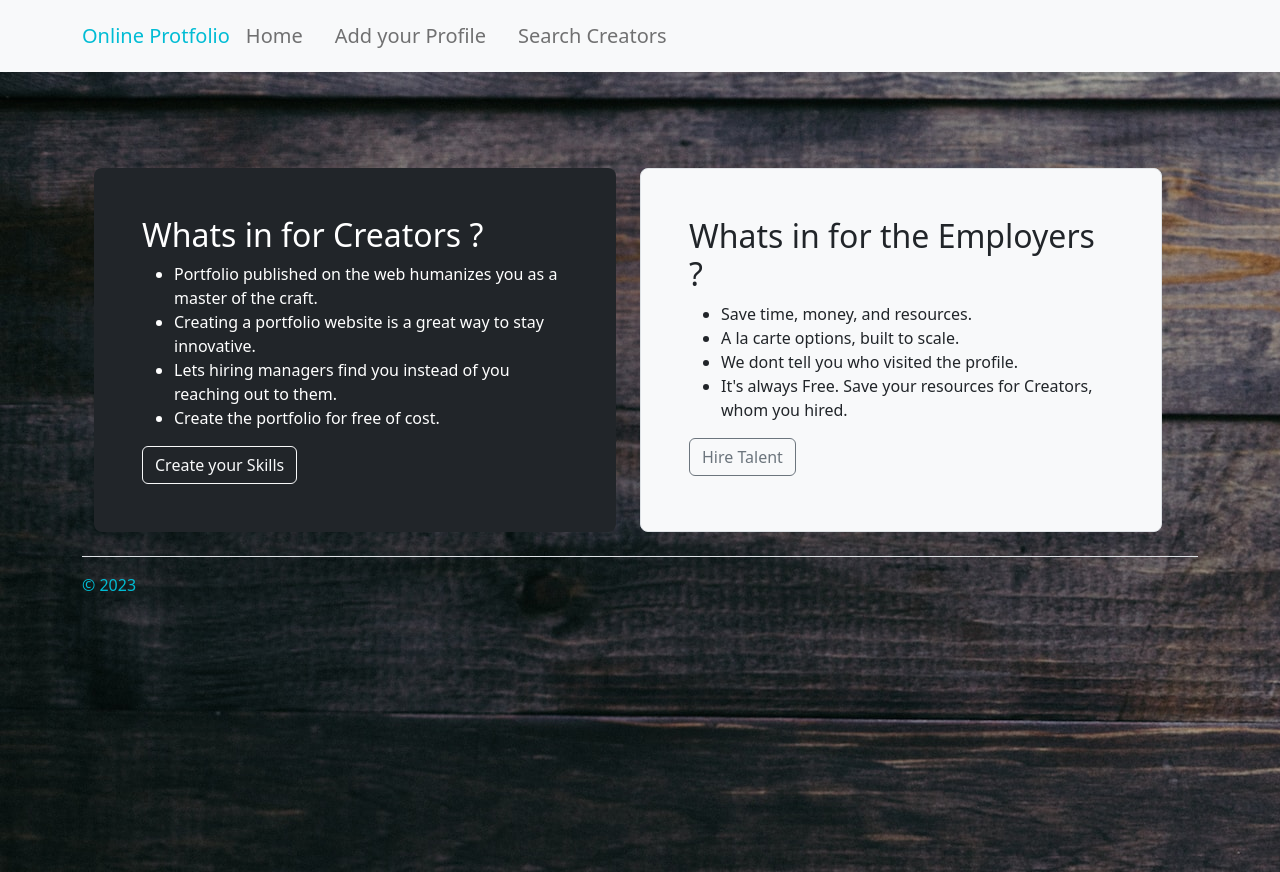
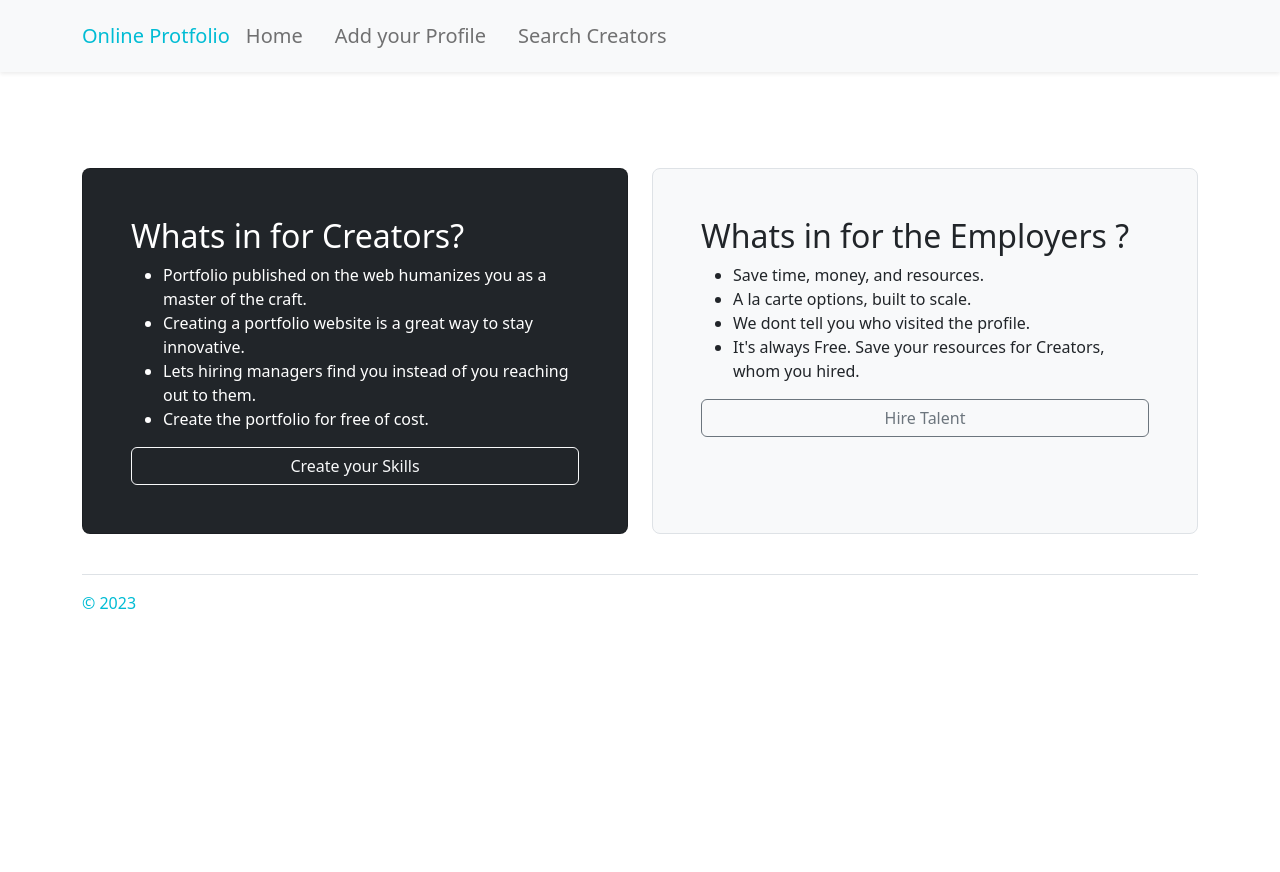
Before and after one commit to senbagaraman04/online-portfolio, an Angular app: page /home in a window 1280 px wide. After the commit the page ends 800 px from the top, so only its background shows below. Built offline with nearby package versions, Linux system fonts and the light colour scheme.

Commit message:
fix: reponsive design changes

```diff
--- a/src/app/app.component.html
+++ b/src/app/app.component.html
@@ -32,7 +32,4 @@
 </nav>
 
 
-<div class="content-background">
-
-    <router-outlet></router-outlet>
-</div>
+<router-outlet></router-outlet>
--- a/src/app/app.component.scss
+++ b/src/app/app.component.scss
@@ -5,19 +5,6 @@
 
 
 .content-background {
-    background-image: url("../assets/patrick-fore-0gkw_9fy0eQ-unsplash.jpg");
-     /* Set rules to fill background */
-  min-height: 100%;
-  min-width: 1024px;
-
-  /* Set up proportionate scaling */
-  width: 100% !important;
-  height: auto;
-
-  /* Set up positioning */
-  position: absolute;
-  //top: 0;
-  left: 0;
-  right: 0;
+  background-color: black;
 
 }
--- a/src/app/components/creator/creator-form/creator-form.component.html
+++ b/src/app/components/creator/creator-form/creator-form.component.html
@@ -60,12 +60,9 @@
                                 <div class="form-group col-sm-6 flex-column d-flex">
                                     <input   id="githubUrl" name="githubUrl" type="url" title="Github URL" placeholder="Github URL" formControlName="githubUrl" required>
                                 </div>
-                                <!-- <div class="form-group col-sm-6 flex-column d-flex">
-                                    <input  id="gitLabUrl" name="gitLabUrl" type="url" placeholder="Gitlab URL" title="Gitlab URL" formControlName="gitLabUrl"  required>
-                                    </div> -->
-                                    <div class="form-group col-sm-6 flex-column d-flex">
-                                        <input  id="linkedInUrl" name="linkedInUrl" type="url" placeholder="LinkedIn URL" title="LinkedIn URL" formControlName="linkedInUrl"  required>
-                                    </div>
+                                <div class="form-group col-sm-6 flex-column d-flex">
+                                     <input  id="linkedInUrl" name="linkedInUrl" type="url" placeholder="LinkedIn URL" title="LinkedIn URL" formControlName="linkedInUrl"  required>
+                                </div>
                             </div>
                             <div class="row justify-content-between text-left">
 
@@ -84,7 +81,7 @@
                 </div>
             </div>
 
-            <div class="col-xl-6 col-lg-6 col-md-6  text-center">
+            <div class="col-xl-6 col-lg-6 col-md-6  text-center preview-section">
                 <div class="preview-heading">
 
                     <div class="heading card">
--- a/src/app/components/creator/creator-form/creator-form.component.scss
+++ b/src/app/components/creator/creator-form/creator-form.component.scss
@@ -67,3 +67,16 @@ button:focus {
     top: 0;
     bottom: 100%;
 }
+
+/** Hide the preview card in mobile **/
+
+@media screen and (max-width: 600px) {
+    .preview-section{
+      visibility: hidden;
+      clear: both;
+      float: left;
+      margin: 10px auto 5px 20px;
+      width: 28%;
+      display: none;
+    }
+  }
--- a/src/app/components/creator/creator-list/creator-list.component.html
+++ b/src/app/components/creator/creator-list/creator-list.component.html
@@ -1,9 +1,9 @@
 <div class="container-fluid">
     <div class="row container-fluid my-4 justify-content-between">
-        <div class="col-md-3 right-side-border">
-            <div class="input-group" style="height:50px">
+        <div class="col-md-3 right-side-border my-3">
+            <div class="input-group" style="height:50px" >
                 <form [formGroup]="creatorForm">
-                    <input id="searchVar" formControlName="searchVar" class="form-control border rounded-pill"
+                    <input id="searchVar" formControlName="searchVar" class="form-control border rounded-pill "
                         type="search" value="" id="search-input" placeholder=" Search for Creators">
                 </form>
             </div>
--- a/src/app/components/homepage/homepage.component.html
+++ b/src/app/components/homepage/homepage.component.html
@@ -1,10 +1,10 @@
-<div class="outer-main  w-100 container-fluid">
-  <div class="container homepage-container  h-100 py-5 my-5">
+<div class="outer-main  container-fluid">
+  <div class="container container-fluid homepage-container  h-100 py-5 my-5">
 
-    <div class="row align-items-md-stretch container-fluid">
-      <div class="col-md-6">
-        <div class="h-100 p-5 text-white bg-dark rounded-3">
-          <h2>Whats in for Creators ?</h2>
+    <div class="row align-items-md-stretch ">
+      <div class="col mb-3">
+        <div class="h-100 p-5 text-white bg-dark rounded-3 card">
+          <h2>Whats in for Creators?</h2>
           <ul>
             <li>
               Portfolio published on the web humanizes you as a master of the craft.
@@ -22,8 +22,9 @@
           <button class="btn btn-outline-light" type="button" (click)="createBtn()">Create your Skills</button>
         </div>
       </div>
-      <div class="col-md-6">
-        <div class="h-100 p-5 bg-light border rounded-3">
+      <br>
+      <div class="col mb-3">
+        <div class="h-100 p-5 bg-light border rounded-3 card mb-3">
           <h2>Whats in for the Employers ?</h2>
             <ul>
               <li>
--- a/src/app/shared/portfolio-details/portfolio-details.component.html
+++ b/src/app/shared/portfolio-details/portfolio-details.component.html
@@ -1,7 +1,7 @@
-<div class="container-fluid text-white card-white">
-    <div class="bg-sdark">
+<div class="container container-fluid  portfolicdodetails">
+
         <div class="row ">
-            <div class="col-md-9 my-3 mx-4">
+            <div class="col-md-9">
                 <h3> {{profileDetails.name}}</h3>
                 <h5>  {{profileDetails.title}}</h5>
                 <h5>  {{profileDetails.subtitle}}</h5>
@@ -9,29 +9,31 @@
         </div>
 
 
-        <div class="row card-white">
-            <div class="col-md-3  text-blue" *ngIf="githubData">
+        <div class="row ">
+           <div class="col-md-4  text-blue" *ngIf="githubData">
                 <h4> Github: </h4>
                 <app-github-card [githubData]="githubData"></app-github-card>
             </div>
 
-            <div class="col-md-3  text-blue" *ngIf="stacoverflowData">
-                <h4> Stackoverflow: </h4>
-                <app-stackoverflow-card [stacoverflowData]="stacoverflowData"></app-stackoverflow-card>
-            </div>
 
-            <div class="col-md-6  text-blue">
+                <div class="col-md-4 text-blue" *ngIf="stacoverflowData">
+                    <h4> Stackoverflow: </h4>
+                    <app-stackoverflow-card [stacoverflowData]="stacoverflowData"></app-stackoverflow-card>
+                </div>
+
+            <div class="col-md-4  text-blue">
                 <h4> About Me:</h4>
                 {{profileDetails.description}}
 
-                <div class="icons white-text px-2 my-2">
+                <div class="icons white-text">
                     <a [attr.href]="profileDetails.githubUrl"  *ngIf="profileDetails.githubUrl" target="_blank"> <i class="bi bi-github"> </i></a>
                    <a [attr.href]="profileDetails.stackoverflowId" *ngIf="profileDetails.stackoverflowId" target="_blank"> <i class="bi bi-stack-overflow"> </i></a>
                    <a [attr.href]="profileDetails.linkedInUrl" *ngIf="profileDetails.linkedInUrl" target="_blank"> <i class="bi bi-linkedin"> </i></a>
-                   <!-- <a [attr.href]="profileDetails.gitLabUrl" *ngIf="profileDetails.gitLabUrl" target="_blank"> <i class="bi bi-browser-chrome"> </i></a> -->
-
                   </div>
             </div>
         </div>
+
+
+
+
     </div>
-</div>
--- a/src/app/shared/portfolio-details/portfolio-details.component.scss
+++ b/src/app/shared/portfolio-details/portfolio-details.component.scss
@@ -2,13 +2,16 @@
     padding: 15px;
     background: #222;
     border-radius: 5px;
-    box-shadow: 0 10px 15px rgba(0, 0, 0, 0.7);
     user-select: none;
 }
 
 .card-white {
-    padding: 15px;
+    padding: 20px;
     border-radius: 5px;
-    box-shadow: 0 10px 15px rgba(0, 0, 0, 0.7);
     user-select: none;
 }
+
+
+.portfoliodetails {
+    height: 100vh;
+}
--- a/src/app/shared/stackoverflow-card/stackoverflow-card.component.html
+++ b/src/app/shared/stackoverflow-card/stackoverflow-card.component.html
@@ -1,5 +1,5 @@
 <div class="row stackoverflow-wrapper">
-    <div class="cardProfile mx-2 my-2">
+    <div class="cardProfile">
         <div class="cover-photo">
             <img [attr.src]="stacoverflowData.profile_image" class="profile-social" alt="{{stacoverflowData.display_name}}">
         </div>
--- a/src/styles.scss
+++ b/src/styles.scss
@@ -28,7 +28,3 @@
 .icons i:hover {
     color: #7ce3ff;
 }
-
-body {
-    overflow-x: hidden !important;
-}
```
Also changed, not shown: src/app/shared/stackoverflow-card/stackoverflow-card.component.scss (deleted).
